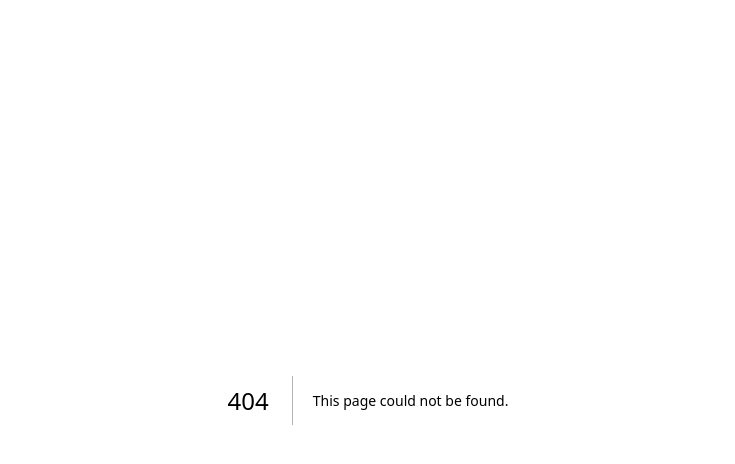
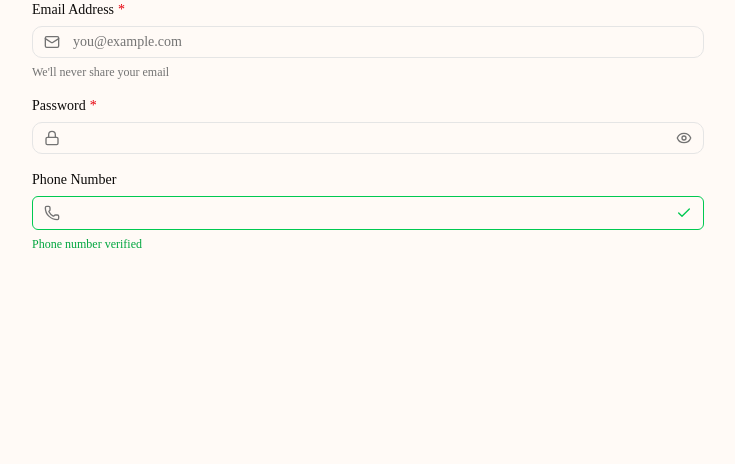
Before and after one commit to Ishwar8264/nikharta-roop, a Next.js app: page /previews in a window 1280 px wide. Before the commit this address had no page. Shown: the top 464 px of the page, without its empty margins (272-1007 px from the left). Built offline with nearby package versions, Linux system fonts and the light colour scheme.

Commit message:
add input fields:

```diff
--- /dev/null
+++ b/app/(previews)/previews/page.tsx
@@ -0,0 +1,40 @@
+import { InputField } from "@/components/ui/shared/input/generic-input";
+import { Lock, Mail, Phone } from "lucide-react";
+
+const PreviewsPage = () => {
+  return (
+    <div className="max-w-2xl mx-auto ">
+      <form className="space-y-4">
+        <InputField
+          label="Email Address"
+          type="email"
+          required
+          leftIcon={<Mail className="h-4 w-4" />}
+          placeholder="you@example.com"
+          helperText="We'll never share your email"
+        />
+
+        <InputField
+          label="Password"
+          type="password"
+          required
+          showPasswordToggle
+          leftIcon={<Lock className="h-4 w-4" />}
+          //   error={errors.password}
+          inputClassName="font-mono"
+        />
+
+        <InputField
+          label="Phone Number"
+          type="tel"
+          leftIcon={<Phone className="h-4 w-4" />}
+          success="Phone number verified"
+          containerClassName="col-span-2"
+          className="rounded-sm py-4"
+        />
+      </form>
+    </div>
+  );
+};
+
+export default PreviewsPage;
--- /dev/null
+++ b/components/ui/shared/input/generic-input.tsx
@@ -0,0 +1,298 @@
+"use client";
+import * as React from "react";
+import { Input } from "@/components/ui/input";
+import { cn } from "@/lib/utils";
+import { Eye, EyeOff, AlertCircle, Check } from "lucide-react";
+
+export interface InputFieldProps extends React.ComponentProps<"input"> {
+  // Label Props
+  label?: string;
+  labelClassName?: string;
+  showRequiredIndicator?: boolean;
+  requiredIndicator?: React.ReactNode;
+  hideLabel?: boolean;
+
+  // Validation Props
+  error?: string;
+  success?: string;
+  helperText?: string;
+
+  // Icon Props
+  leftIcon?: React.ReactNode;
+  rightIcon?: React.ReactNode;
+  leftIconClassName?: string;
+  rightIconClassName?: string;
+
+  // Password Toggle Props
+  showPasswordToggle?: boolean;
+  passwordToggleClassName?: string;
+  customPasswordIcons?: {
+    show?: React.ReactNode;
+    hide?: React.ReactNode;
+  };
+
+  // Status Icons Props
+  showErrorIcon?: boolean;
+  showSuccessIcon?: boolean;
+  customErrorIcon?: React.ReactNode;
+  customSuccessIcon?: React.ReactNode;
+  errorIconClassName?: string;
+  successIconClassName?: string;
+
+  // Container Props
+  containerClassName?: string;
+  inputContainerClassName?: string;
+  helperTextClassName?: string;
+  rightIconsContainerClassName?: string;
+
+  // Input Props
+  inputClassName?: string;
+
+  // Behavior Props
+  required?: boolean;
+  disabled?: boolean;
+  onPasswordToggle?: (isVisible: boolean) => void;
+}
+
+const InputField = React.forwardRef<HTMLInputElement, InputFieldProps>(
+  (
+    {
+      // Label Props
+      label,
+      labelClassName,
+      showRequiredIndicator = true,
+      requiredIndicator,
+      hideLabel = false,
+
+      // Validation Props
+      error,
+      success,
+      helperText,
+
+      // Icon Props
+      leftIcon,
+      rightIcon,
+      leftIconClassName,
+      rightIconClassName,
+
+      // Password Toggle Props
+      showPasswordToggle,
+      passwordToggleClassName,
+      customPasswordIcons,
+      onPasswordToggle,
+
+      // Status Icons Props
+      showErrorIcon = true,
+      showSuccessIcon = true,
+      customErrorIcon,
+      customSuccessIcon,
+      errorIconClassName,
+      successIconClassName,
+
+      // Container Props
+      containerClassName,
+      inputContainerClassName,
+      helperTextClassName,
+      rightIconsContainerClassName,
+
+      // Input Props
+      inputClassName,
+      className, // Alias for inputClassName
+
+      // Standard Props
+      required,
+      disabled,
+      type,
+      id,
+      ...props
+    },
+    ref,
+  ) => {
+    const [showPassword, setShowPassword] = React.useState(false);
+
+    // call useId unconditionally (React Hook rules)
+    const generatedId = React.useId();
+
+    // Then use it conditionally
+    const inputId = id || generatedId;
+
+    // Determine input type
+    const inputType = type === "password" && showPassword ? "text" : type;
+
+    // Handle password toggle
+    const handlePasswordToggle = () => {
+      const newState = !showPassword;
+      setShowPassword(newState);
+      onPasswordToggle?.(newState);
+    };
+
+    // Determine if we should show right icons
+    const hasError = Boolean(error);
+    const hasSuccess = Boolean(success);
+    const shouldShowErrorIcon = hasError && showErrorIcon;
+    const shouldShowSuccessIcon = hasSuccess && showSuccessIcon && !hasError;
+    const shouldShowPasswordToggle =
+      showPasswordToggle && type === "password" && !hasError && !hasSuccess;
+    const shouldShowRightIcon =
+      rightIcon && !showPasswordToggle && !hasError && !hasSuccess;
+
+    const hasRightContent =
+      shouldShowErrorIcon ||
+      shouldShowSuccessIcon ||
+      shouldShowPasswordToggle ||
+      shouldShowRightIcon;
+
+    return (
+      <div className={cn("w-full space-y-1.5", containerClassName)}>
+        {/* Label */}
+        {label && !hideLabel && (
+          <label
+            htmlFor={inputId}
+            className={cn(
+              "block text-sm font-medium transition-colors",
+              disabled && "opacity-50 cursor-not-allowed",
+              hasError && "text-destructive",
+              labelClassName,
+            )}
+          >
+            {label}
+            {required && showRequiredIndicator && (
+              <>
+                {requiredIndicator || (
+                  <span className="text-destructive ml-1">*</span>
+                )}
+              </>
+            )}
+          </label>
+        )}
+
+        {/* Input Container */}
+        <div className={cn("relative", inputContainerClassName)}>
+          {/* Left Icon */}
+          {leftIcon && (
+            <div
+              className={cn(
+                "absolute left-3 top-1/2 -translate-y-1/2 pointer-events-none",
+                disabled ? "opacity-50" : "text-muted-foreground",
+                leftIconClassName,
+              )}
+            >
+              {leftIcon}
+            </div>
+          )}
+
+          {/* Input Field */}
+          <Input
+            ref={ref}
+            id={inputId}
+            type={inputType}
+            disabled={disabled}
+            required={required}
+            aria-invalid={hasError ? "true" : "false"}
+            aria-describedby={
+              error || success || helperText
+                ? `${inputId}-description`
+                : undefined
+            }
+            className={cn(
+              // Icon padding
+              leftIcon && "pl-10",
+              hasRightContent && "pr-10",
+
+              // Validation states
+              hasError &&
+                "border-destructive focus-visible:border-destructive focus-visible:ring-destructive/20",
+              hasSuccess &&
+                "border-green-500 focus-visible:border-green-500 focus-visible:ring-green-500/20",
+
+              // Custom className (inputClassName takes precedence)
+              inputClassName || className,
+            )}
+            {...props}
+          />
+
+          {/* Right Icons Container */}
+          {hasRightContent && (
+            <div
+              className={cn(
+                "absolute right-3 top-1/2 -translate-y-1/2 flex items-center gap-1.5",
+                rightIconsContainerClassName,
+              )}
+            >
+              {/* Error Icon */}
+              {shouldShowErrorIcon && (
+                <div className={cn("shrink-0", errorIconClassName)}>
+                  {customErrorIcon || (
+                    <AlertCircle className="h-4 w-4 text-destructive" />
+                  )}
+                </div>
+              )}
+
+              {/* Success Icon */}
+              {shouldShowSuccessIcon && (
+                <div className={cn("shrink-0", successIconClassName)}>
+                  {customSuccessIcon || (
+                    <Check className="h-4 w-4 text-green-500" />
+                  )}
+                </div>
+              )}
+
+              {/* Password Toggle */}
+              {shouldShowPasswordToggle && (
+                <button
+                  type="button"
+                  onClick={handlePasswordToggle}
+                  disabled={disabled}
+                  className={cn(
+                    "shrink-0 text-muted-foreground hover:text-foreground transition-colors disabled:opacity-50 disabled:cursor-not-allowed",
+                    passwordToggleClassName,
+                  )}
+                  tabIndex={-1}
+                  aria-label={showPassword ? "Hide password" : "Show password"}
+                >
+                  {showPassword
+                    ? customPasswordIcons?.hide || (
+                        <EyeOff className="h-4 w-4" />
+                      )
+                    : customPasswordIcons?.show || <Eye className="h-4 w-4" />}
+                </button>
+              )}
+
+              {/* Custom Right Icon */}
+              {shouldShowRightIcon && (
+                <div
+                  className={cn(
+                    "shrink-0 text-muted-foreground",
+                    rightIconClassName,
+                  )}
+                >
+                  {rightIcon}
+                </div>
+              )}
+            </div>
+          )}
+        </div>
+
+        {/* Helper/Error/Success Text */}
+        {(error || success || helperText) && (
+          <p
+            id={`${inputId}-description`}
+            className={cn(
+              "text-xs transition-colors",
+              hasError && "text-destructive",
+              hasSuccess && "text-green-600 dark:text-green-500",
+              !hasError && !hasSuccess && "text-muted-foreground",
+              helperTextClassName,
+            )}
+          >
+            {error || success || helperText}
+          </p>
+        )}
+      </div>
+    );
+  },
+);
+
+InputField.displayName = "InputField";
+
+export { InputField };
```
